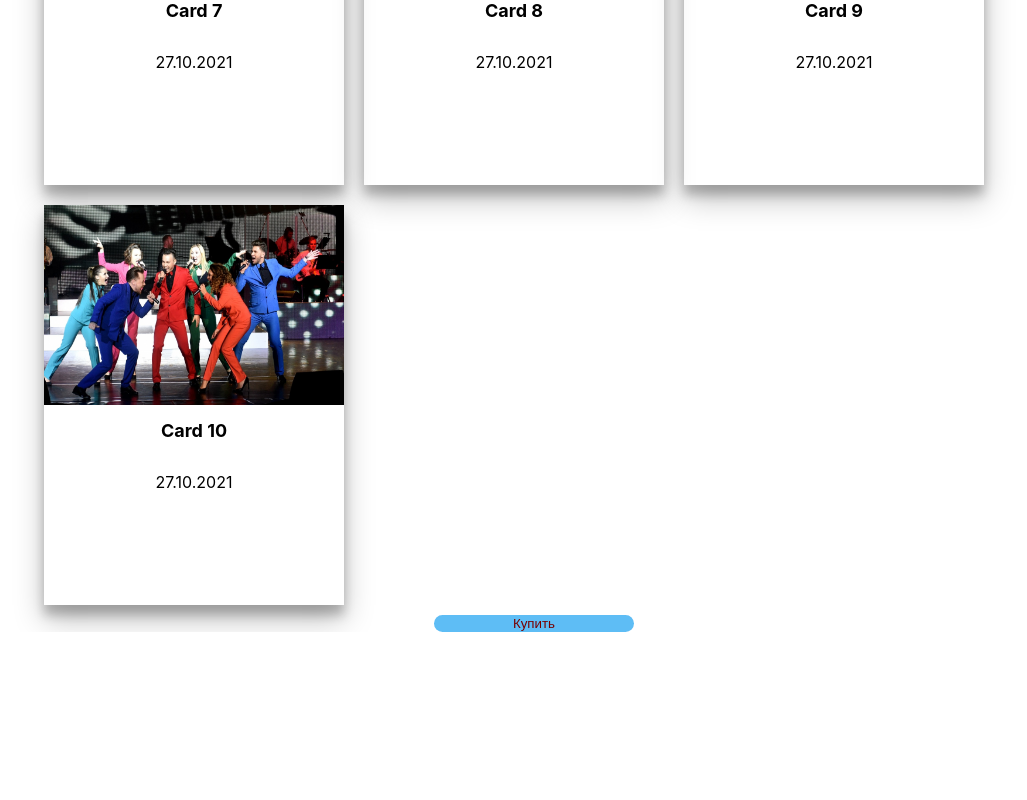
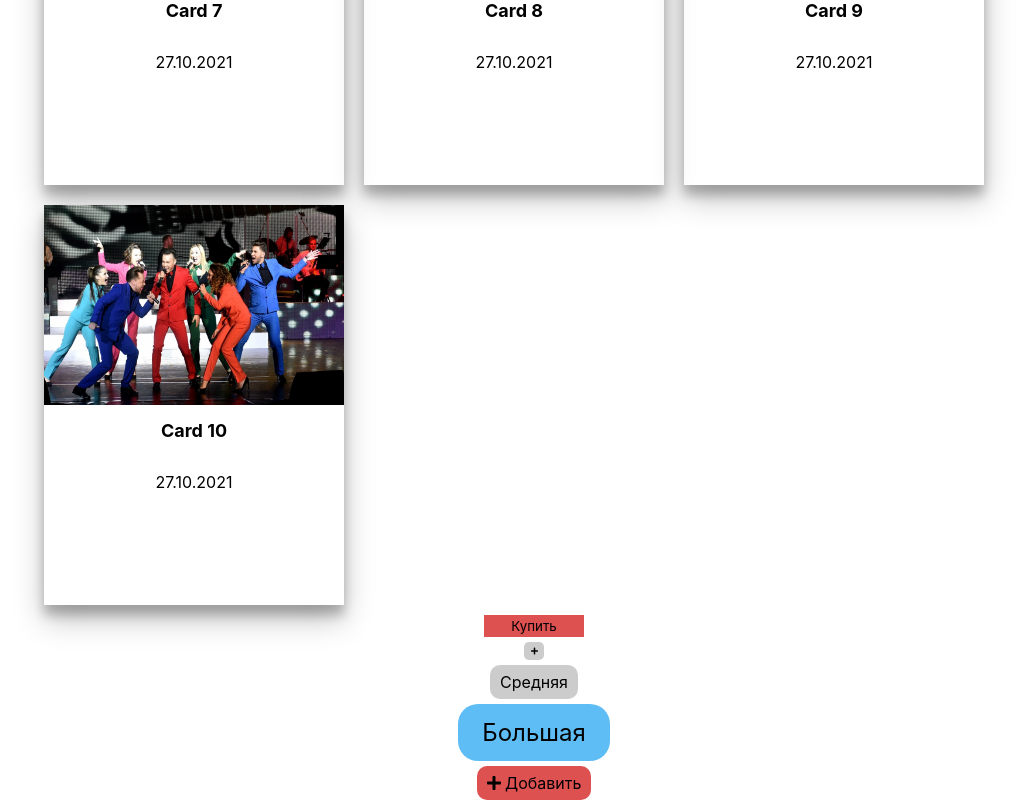
Before and after one commit to kandiana/skypro_skyticket, a React (Create React App) app in the folder projects/selling-tickets/: page / in a window 1280 px wide. Shown: the part 1156-1956 px from the top of the page, without its empty margins (106-1133 px from the left). Before the commit the page ends 1788 px from the top, so only its background shows below. Built offline with nearby package versions, Linux system fonts and the light colour scheme.

Commit message:
added example on how to control components style with classes

```diff
--- a/package.json
+++ b/package.json
@@ -22,6 +22,9 @@
   },
   "homepage": "https://github.com/kandiana/skypro_skyticket#readme",
   "devDependencies": {
+    "@fortawesome/fontawesome-svg-core": "^1.2.36",
+    "@fortawesome/free-solid-svg-icons": "^5.15.4",
+    "@fortawesome/react-fontawesome": "^0.1.16",
     "@typescript-eslint/eslint-plugin": "5.2.0",
     "@typescript-eslint/parser": "5.2.0",
     "classnames": "2.3.1",
@@ -40,5 +43,6 @@
     "stylelint-order": "5.0.0",
     "stylelint-scss": "4.0.0",
     "typescript": "4.4.4"
-  }
+  },
+  "dependencies": {}
 }
--- a/projects/selling-tickets/src/App.tsx
+++ b/projects/selling-tickets/src/App.tsx
@@ -9,14 +9,16 @@ import { InputText } from './components/InputText/InputText';
 import { Menu } from './components/Menu/Menu';
 import { EventPage } from './pages/EventPage/EventPage';
 import imagePath from './assets/images/theBeatlesTribute.jpg';
-import { text } from './pages/EventPage/EventPage.json'
+import { text } from './pages/EventPage/EventPage.json';
+import { FontAwesomeIcon } from '@fortawesome/react-fontawesome';
+import { faPlus } from '@fortawesome/free-solid-svg-icons';
 
 const cardPageElement = {
   image: imagePath,
   title: `Новое событие`,
   date: new Date(),
   text: text,
-}
+};
 
 const App: FC = () => {
   const handleClick = () => {
@@ -28,12 +30,32 @@ const App: FC = () => {
       <Header headerTitle="SkyTicket" />
       <Switch>
         <Route path="/event/:id">
-          <EventPage imagePath={cardPageElement.image} eventTitleText={cardPageElement.title} date={cardPageElement.date} text={cardPageElement.text}/>
+          <EventPage
+            imagePath={cardPageElement.image}
+            eventTitleText={cardPageElement.title}
+            date={cardPageElement.date}
+            text={cardPageElement.text}
+          />
         </Route>
         <Route path="/">
           <Menu />
           <CardsContainer />
-          <Button buttonText="Купить" handleClick={handleClick} />
+          <Button color="red" handleClick={handleClick}>
+            Купить
+          </Button>
+          <Button size="S" handleClick={handleClick}>
+            <FontAwesomeIcon icon={faPlus} />
+          </Button>
+          <Button size="M" handleClick={handleClick}>
+            Средняя
+          </Button>
+          <Button size="L" color="blue" handleClick={handleClick}>
+            Большая
+          </Button>
+          <Button size="M" color="red" handleClick={handleClick}>
+            <FontAwesomeIcon icon={faPlus} />
+            {" Добавить"}
+          </Button>
         </Route>
       </Switch>
     </div>
--- a/projects/selling-tickets/src/_variables.scss
+++ b/projects/selling-tickets/src/_variables.scss
@@ -1,5 +1,19 @@
-$red: #770000;
-$blue: #5ebdf5;
+$dark-red: #770000;
+$red: #c50202;
+$light-red: #dd5151;
+
+$dark-blue: #0000ff;
+$blue: #2d4ae9;
+$light-blue: #5ebdf5;
+
+$dark-gray: #333333;
+$gray: #777777;
+$light-gray: #cccccc;
+
+$font-size-small: 8px;
+$font-size-normal: 16px;
+$font-size-large: 24px;
+
 $shadow: 0 14px 28px rgba(0, 0, 0, 0.25), 0 10px 10px rgba(0, 0, 0, 0.22);
 $white: #fff;
 $grey: rgba(24, 39, 51, 0.85);
--- a/projects/selling-tickets/src/components/Button/Button.scss
+++ b/projects/selling-tickets/src/components/Button/Button.scss
@@ -1,15 +1,73 @@
 @import '/src/variables';
 
 .Button {
-  width: 200px;
-  color: $red;
-  background-color: $blue;
-  border: none;
-  border-radius: 30px;
+  min-width: 100px;
+  margin-bottom: 5px;
+  background-color: $light-gray;
+  border: 2px solid transparent;
   cursor: pointer;
 
   &:hover {
-    color: $blue;
-    background-color: $red;
+    background-color: $gray;
+  }
+
+  &:focus {
+    border-color: $dark-gray;
+  }
+
+  &:last-child {
+    margin: 0;
+  }
+
+  &_small {
+    min-width: 20px;
+    padding: 3px;
+    font-size: $font-size-small;
+    border-radius: 5px;
+    border-width: 1px;
+  }
+
+  &_medium {
+    min-width: 50px;
+    padding: 5px 8px;
+    font-size: $font-size-normal;
+    border-radius: 10px;
+    border-width: 2px;
+  }
+
+  &_large {
+    min-width: 100px;
+    padding: 10px 20px;
+    font-size: $font-size-large;
+    border-radius: 20px;
+    border-width: 4px;
+  }
+
+  &_blue {
+    background-color: $light-blue;
+
+    &:hover {
+      color: white;
+      fill: white;
+      background-color: $blue;
+    }
+
+    &:focus {
+      border-color: $dark-blue;
+    }
+  }
+
+  &_red {
+    background-color: $light-red;
+
+    &:hover {
+      color: white;
+      fill: white;
+      background-color: $red;
+    }
+
+    &:focus {
+      border-color: $dark-red;
+    }
   }
 }
--- a/projects/selling-tickets/src/components/Button/Button.tsx
+++ b/projects/selling-tickets/src/components/Button/Button.tsx
@@ -1,15 +1,32 @@
 import { FC } from 'react';
+import classNames from 'classnames';
 import './Button.scss';
 
 export type props = {
-  buttonText: string;
   handleClick: () => void;
+  size?: 'S' | 'M' | 'L';
+  color?: 'red' | 'blue';
 };
 
-export const Button: FC<props> = ({ buttonText, handleClick }) => {
+export const Button: FC<props> = ({
+  children,
+  handleClick,
+  size = undefined,
+  color = undefined,
+}) => {
+  const buttonClasses = classNames(
+    'Button',
+    {
+      Button_small: size === 'S',
+      Button_medium: size === 'M',
+      Button_large: size === 'L',
+    },
+    { Button_red: color === 'red', Button_blue: color === 'blue' }
+  );
+
   return (
-    <button className="Button" onClick={handleClick}>
-      {buttonText}
+    <button className={buttonClasses} onClick={handleClick}>
+      {children}
     </button>
   );
 };
--- a/projects/selling-tickets/src/index.scss
+++ b/projects/selling-tickets/src/index.scss
@@ -1,5 +1,6 @@
 * {
   box-sizing: border-box;
+  font-family: inherit;
   outline: none;
 }
 
```
Also changed, not shown: 2 other files (tests, documents, lock files or other folders).
